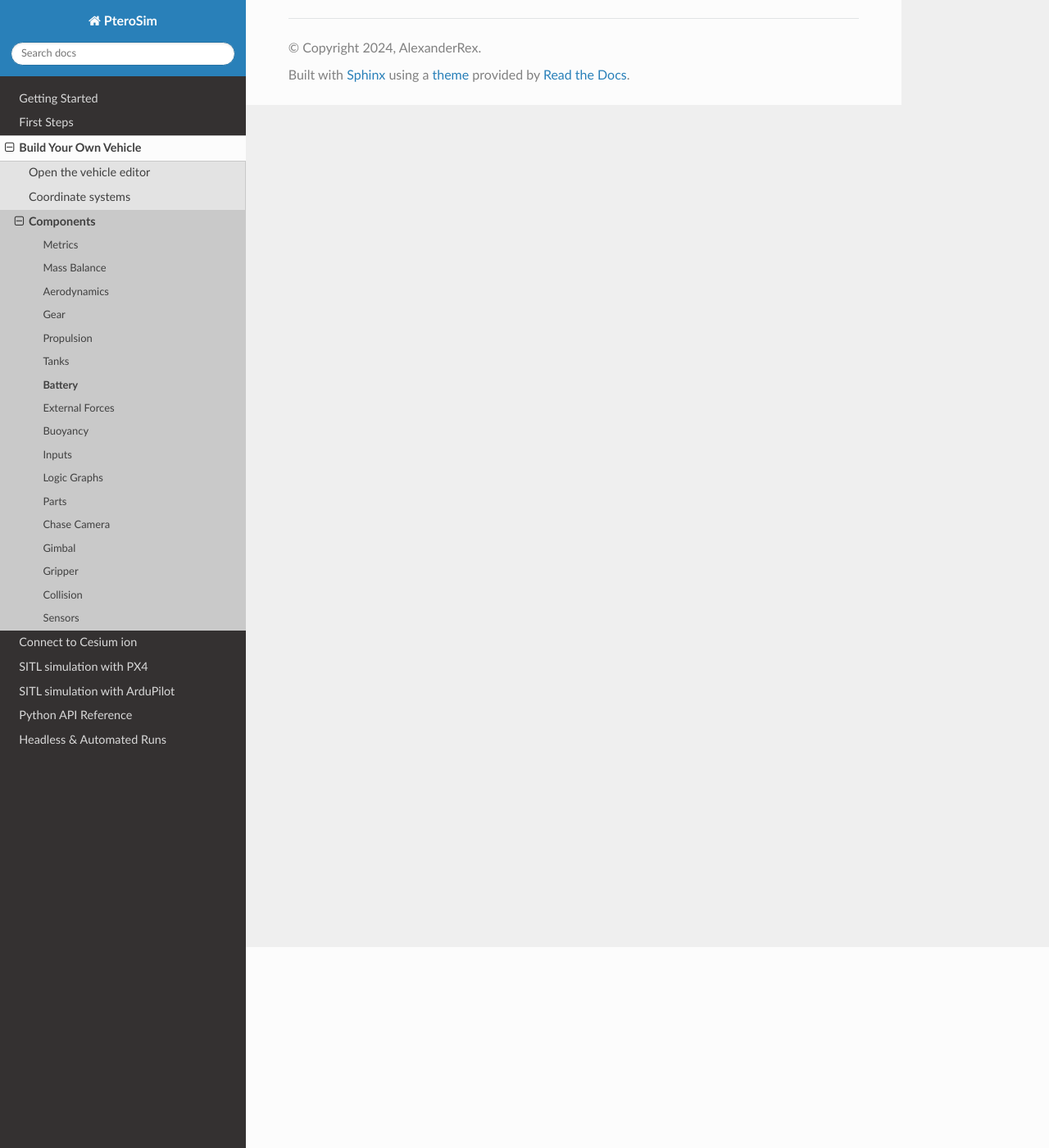
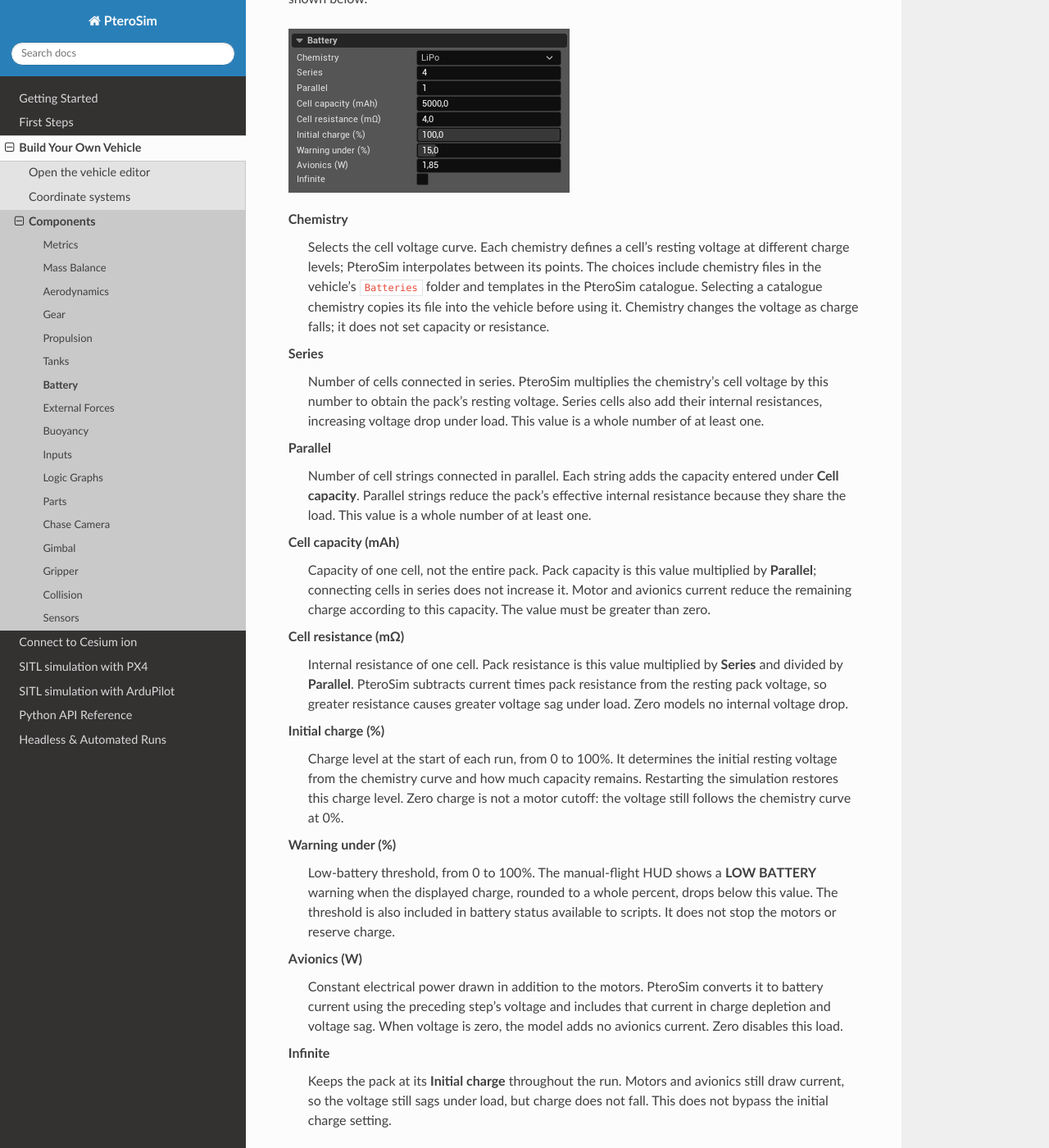
Before and after one commit to AlexanderRex/PteroSimDocs, a Sphinx documentation site: the page built from docs/source/editor/battery.rst, in a window 1280 px wide and 1400 px high, scrolled down 245 px. Shown: the whole window at 82% size. Built offline with Sphinx 7.4.7 and the Read the Docs theme 3.1.0, drawn with Linux system fonts in a browser that asks for light colours; some of the changed text lies outside the part shown.

Commit message:
Document Battery editor component

```diff
--- a/docs/source/editor/battery.rst
+++ b/docs/source/editor/battery.rst
@@ -1,4 +1,70 @@
 Battery
 =======
 
-Work in progress.
+The Battery section configures the electrical pack that supplies brushless
+motors. PteroSim calculates its charge, current, and terminal voltage during
+the simulation. A vehicle can have one battery pack. Add it with **+ Add** →
+**Battery** in the vehicle tree; a new pack starts with the values shown below.
+
+.. image:: ../Images/editor_battery.png
+   :alt: Battery section of the vehicle editor
+   :class: no-float-left
+
+**Chemistry**
+   Selects the cell voltage curve. Each chemistry defines a cell's resting
+   voltage at different charge levels; PteroSim interpolates between its
+   points. The choices include chemistry files in the vehicle's ``Batteries``
+   folder and templates in the PteroSim catalogue. Selecting a catalogue
+   chemistry copies its file into the vehicle before using it. Chemistry
+   changes the voltage as charge falls; it does not set capacity or resistance.
+
+**Series**
+   Number of cells connected in series. PteroSim multiplies the chemistry's
+   cell voltage by this number to obtain the pack's resting voltage. Series
+   cells also add their internal resistances, increasing voltage drop under
+   load. This value is a whole number of at least one.
+
+**Parallel**
+   Number of cell strings connected in parallel. Each string adds the capacity
+   entered under **Cell capacity**. Parallel strings reduce the pack's
+   effective internal resistance because they share the load. This value is a
+   whole number of at least one.
+
+**Cell capacity (mAh)**
+   Capacity of one cell, not the entire pack. Pack capacity is this value
+   multiplied by **Parallel**; connecting cells in series does not increase
+   it. Motor and avionics current reduce the remaining charge according to
+   this capacity. The value must be greater than zero.
+
+**Cell resistance (mΩ)**
+   Internal resistance of one cell. Pack resistance is this value multiplied
+   by **Series** and divided by **Parallel**. PteroSim subtracts current times
+   pack resistance from the resting pack voltage, so greater resistance causes
+   greater voltage sag under load. Zero models no internal voltage drop.
+
+**Initial charge (%)**
+   Charge level at the start of each run, from 0 to 100%. It determines the
+   initial resting voltage from the chemistry curve and how much capacity
+   remains. Restarting the simulation restores this charge level. Zero charge
+   is not a motor cutoff: the voltage still follows the chemistry curve at
+   0%.
+
+**Warning under (%)**
+   Low-battery threshold, from 0 to 100%. The manual-flight HUD shows a
+   **LOW BATTERY** warning when the displayed charge, rounded to a whole
+   percent, drops below this value. The threshold is also included in battery
+   status available to scripts. It does not stop the motors or reserve charge.
+
+**Avionics (W)**
+   Constant electrical power drawn in addition to the motors. PteroSim
+   converts it to battery current using the preceding step's voltage and
+   includes that current in charge depletion and voltage sag. When voltage
+   is zero, the model adds no avionics current. Zero disables this load.
+
+**Infinite**
+   Keeps the pack at its **Initial charge** throughout the run. Motors and
+   avionics still draw current, so the voltage still sags under load, but
+   charge does not fall. This does not bypass the initial charge setting.
+
+The battery configuration does not specify mass or position. Account for the
+physical pack in **Mass Balance** so its weight affects the flight model.
```
Also changed, not shown: docs/source/Images/editor_battery.png (added).
